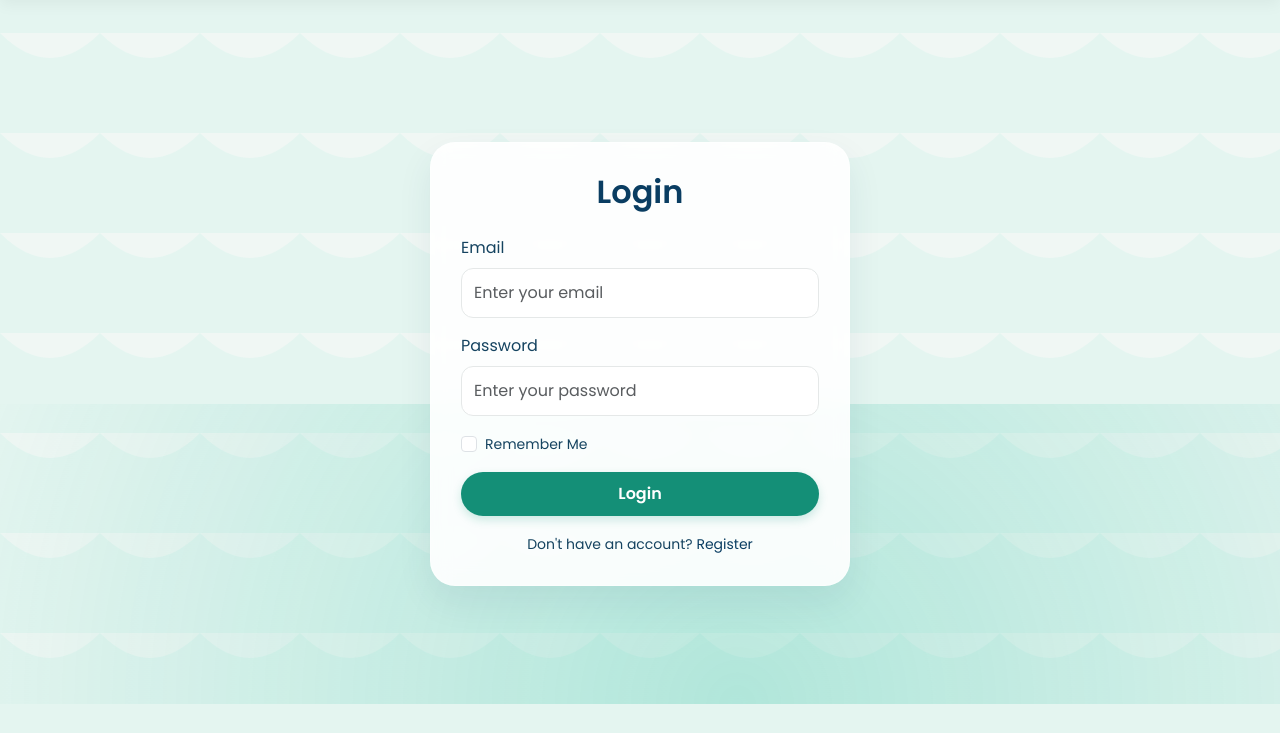
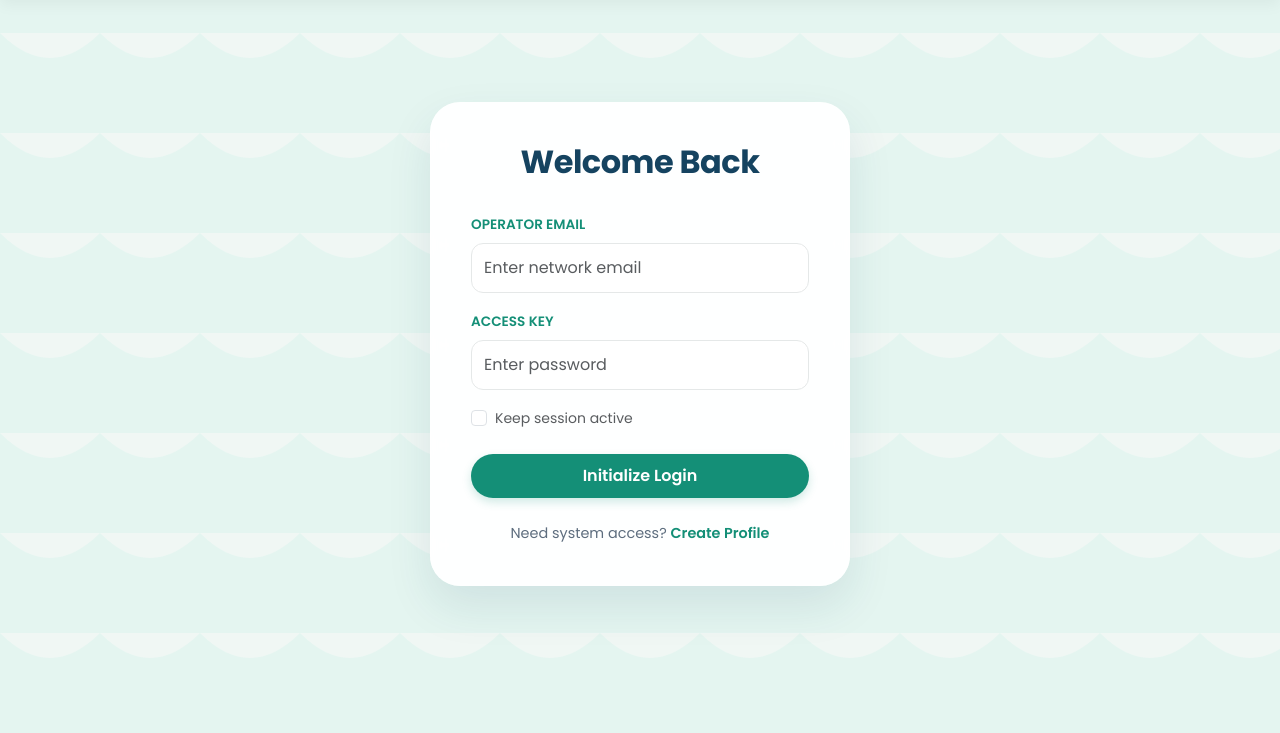
Before and after one commit to pgrapher906-ctrl/project, a Flask app: page /login in a window 1280 px wide; the page is wider, and only the part inside the window is pictured. Shown: the part 67-800 px from the top of that part. Run offline with Flask 3, Linux system fonts and the light colour scheme.

Commit message:
Update login.html

```diff
--- a/app/templates/login.html
+++ b/app/templates/login.html
@@ -2,156 +2,105 @@
 {% block title %}Login | Smart Water Monitoring{% endblock %}
 
 {% block content %}
-
 <style>
-
 /* =========================================
-   SOFT OCEAN BACKGROUND (MOBILE FIRST)
+   ECO-FLUID LOGIN DESIGN
 ========================================= */
 
 .login-wrapper {
-    min-height: 85vh;
+    min-height: 80vh;
     display: flex;
     align-items: center;
     justify-content: center;
-    position: relative;
     padding: 20px;
 }
-
-/* Soft wave overlay */
-.login-wrapper::before {
-    content: "";
-    position: absolute;
-    bottom: 0;
-    width: 200%;
-    height: 300px;
-    background: radial-gradient(circle at 50% 100%, rgba(26,188,156,0.25), transparent 70%);
-    animation: waveMove 8s ease-in-out infinite alternate;
-    z-index: 1;
-}
-
-@keyframes waveMove {
-    from { transform: translateX(-5%); }
-    to { transform: translateX(5%); }
-}
-
-/* =========================================
-   GLASS LOGIN CARD
-========================================= */
 
 .login-card {
     width: 100%;
     max-width: 420px;
-    padding: 35px;
-    border-radius: 20px;
-    background: rgba(255,255,255,0.92);
+    background: rgba(255, 255, 255, 0.95) !important;
     backdrop-filter: blur(10px);
-    box-shadow: 0 20px 45px rgba(0,0,0,0.15);
-    position: relative;
-    z-index: 10;
+    border-radius: 30px !important;
+    border: 1px solid rgba(255, 255, 255, 0.3) !important;
+    box-shadow: 0 20px 45px rgba(21, 67, 96, 0.1) !important;
+    padding: 40px !important;
 }
 
-/* Title */
 .login-card h2 {
-    font-weight: 600;
+    font-weight: 700;
     text-align: center;
-    margin-bottom: 25px;
-    color: #0A3D62;
+    margin-bottom: 30px;
+    color: #154360;
+    letter-spacing: -0.5px;
 }
 
-/* Input Fields */
+.form-label {
+    font-weight: 600;
+    color: #148F77;
+    font-size: 0.85rem;
+    margin-bottom: 8px;
+    text-transform: uppercase;
+}
+
 .form-control {
-    border-radius: 10px;
-    padding: 12px;
-    border: 1px solid #e1e8ef;
+    border-radius: 12px !important;
+    padding: 12px !important;
+    border: 1.5px solid #E5E8E8 !important;
     transition: 0.3s ease;
 }
 
 .form-control:focus {
-    border-color: #1ABC9C;
-    box-shadow: 0 0 0 0.15rem rgba(26,188,156,0.25);
+    border-color: #148F77 !important;
+    box-shadow: 0 0 0 0.2rem rgba(20, 143, 119, 0.1) !important;
 }
 
-/* Remember checkbox spacing */
-.form-check-label {
-    font-size: 14px;
-}
-
-/* Button */
-.btn-primary {
-    width: 100%;
-    padding: 12px;
-    border-radius: 10px;
-    background: linear-gradient(90deg, #0A3D62, #1ABC9C);
-    border: none;
-    font-weight: 500;
-    transition: 0.3s ease;
-}
-
-.btn-primary:hover {
-    transform: translateY(-2px);
-    opacity: 0.95;
-}
-
-/* Footer */
 .login-footer {
     text-align: center;
-    margin-top: 18px;
-    font-size: 14px;
+    margin-top: 25px;
+    font-size: 0.9rem;
+    color: #5D6D7E;
 }
 
 .login-footer a {
-    color: #0A3D62;
-    font-weight: 500;
+    color: #148F77;
+    font-weight: 600;
     text-decoration: none;
 }
 
 .login-footer a:hover {
     text-decoration: underline;
 }
-
-/* Mobile Adjustments */
-@media (max-width: 480px) {
-    .login-card {
-        padding: 25px;
-    }
-}
-
 </style>
 
 <div class="login-wrapper">
-
     <div class="login-card">
-        <h2>Login</h2>
+        <h2>Welcome Back</h2>
 
         <form method="POST">
             {{ form.hidden_tag() }}
 
             <div class="mb-3">
-                {{ form.email.label(class="form-label") }}
-                {{ form.email(class="form-control", placeholder="Enter your email") }}
+                <label class="form-label">Operator Email</label>
+                {{ form.email(class="form-control", placeholder="Enter network email") }}
             </div>
 
             <div class="mb-3">
-                {{ form.password.label(class="form-label") }}
-                {{ form.password(class="form-control", placeholder="Enter your password") }}
+                <label class="form-label">Access Key</label>
+                {{ form.password(class="form-control", placeholder="Enter password") }}
             </div>
 
-            <div class="form-check mb-3">
+            <div class="form-check mb-4">
                 {{ form.remember(class="form-check-input") }}
-                {{ form.remember.label(class="form-check-label") }}
+                <label class="form-check-label small text-muted" for="remember">Keep session active</label>
             </div>
 
-            {{ form.submit(class="btn btn-primary") }}
+            <button type="submit" class="btn-primary w-100 py-3">Initialize Login</button>
 
             <div class="login-footer">
-                Don't have an account?
-                <a href="{{ url_for('main.register') }}">Register</a>
+                Need system access?
+                <a href="{{ url_for('main.register') }}">Create Profile</a>
             </div>
-
         </form>
     </div>
-
 </div>
-
 {% endblock %}
```
